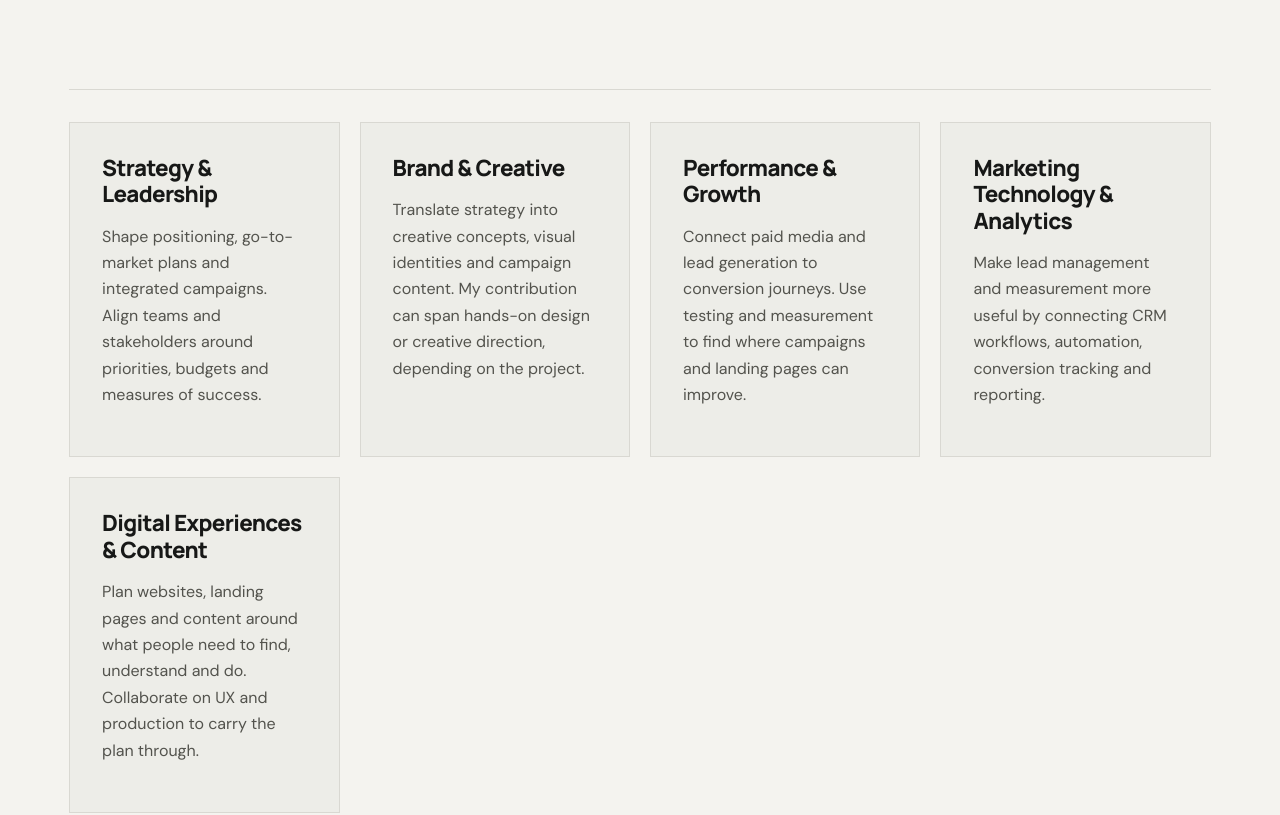
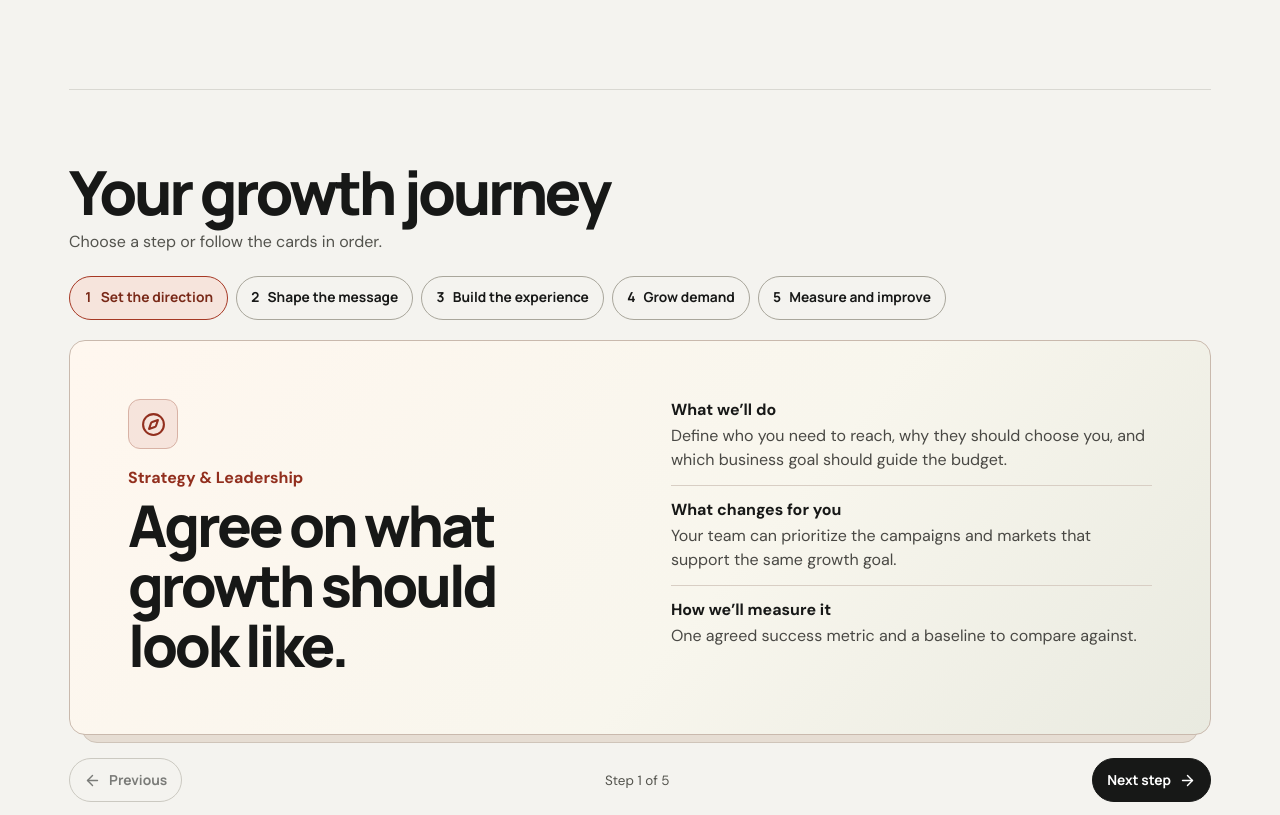
Before and after one commit to hhishamilyas/portfolio, a Next.js app: page /expertise in a window 1280 px wide. Shown: the part 520-1335 px from the top of the page. Built offline with nearby package versions, Linux system fonts and the light colour scheme.

Commit message:
Build a guided business growth journey for Expertise

```diff
--- /dev/null
+++ b/app/expertise/ExpertiseJourney.tsx
@@ -0,0 +1,103 @@
+'use client';
+
+import { useState } from 'react';
+import { ArrowLeft, ArrowRight, BarChart3, Compass, Layers3, MousePointer2, Palette, RotateCcw } from 'lucide-react';
+import { services } from './services';
+import styles from './journey.module.css';
+
+const [strategy, creative, growth, analytics, digital] = services;
+
+const steps = [
+  {
+    service: strategy, label: 'Set the direction', icon: Compass,
+    title: 'Agree on what growth should look like.',
+    work: 'Define who you need to reach, why they should choose you, and which business goal should guide the budget.',
+    impact: 'Your team can prioritize the campaigns and markets that support the same growth goal.',
+    measure: 'One agreed success metric and a baseline to compare against.',
+  },
+  {
+    service: creative, label: 'Shape the message', icon: Palette,
+    title: 'Give customers a reason to choose you.',
+    work: 'Turn your positioning into campaign concepts, visual direction, and messaging that answers what customers care about.',
+    impact: 'Prospects get a clearer, more consistent reason to act across ads, content, and sales conversations.',
+    measure: 'Which messages generate the most relevant enquiries.',
+  },
+  {
+    service: digital, label: 'Build the experience', icon: Layers3,
+    title: 'Make the next step easy to take.',
+    work: 'Match the landing page to the campaign, simplify the form or booking flow, and clarify what happens after an enquiry.',
+    impact: 'Interested visitors can move from the ad to the action without getting lost or repeating information.',
+    measure: 'Where visitors drop off and how many complete the key action.',
+  },
+  {
+    service: growth, label: 'Grow demand', icon: MousePointer2,
+    title: 'Find what brings in the right customers.',
+    work: 'Test audiences, offers, and creative in paid campaigns. Compare what each combination brings in before moving spend.',
+    impact: 'Budget decisions can reflect lead quality and customer acquisition, alongside the cost of generating interest.',
+    measure: 'Cost per qualified lead and the share that progress to a consultation or sale.',
+  },
+  {
+    service: analytics, label: 'Measure and improve', icon: BarChart3,
+    title: 'Follow the results through to the business.',
+    work: 'Connect campaign tracking with CRM stages and reporting, so marketing and sales can trace what happened after each enquiry.',
+    impact: 'Teams can see which campaigns produce useful opportunities and where follow-up or conversion needs attention.',
+    measure: 'Lead-to-sale conversion and pipeline attributed to each source.',
+  },
+];
+
+export default function ExpertiseJourney() {
+  const [active, setActive] = useState(0);
+  const step = steps[active];
+  const Icon = step.icon;
+  const isLast = active === steps.length - 1;
+
+  return (
+    <section className={styles.journey} aria-labelledby="journey-heading">
+      <div className={styles.intro}>
+        <h2 id="journey-heading">Your growth journey</h2>
+        <p>Choose a step or follow the cards in order.</p>
+      </div>
+
+      <ol className={styles.steps} aria-label="Journey steps">
+        {steps.map(({ label }, index) => (
+          <li key={label}>
+            <button
+              type="button"
+              aria-current={index === active ? 'step' : undefined}
+              aria-controls="journey-card"
+              onClick={() => setActive(index)}
+            >
+              <span className={styles.stepNumber} aria-hidden="true">{index + 1}</span>
+              {label}
+            </button>
+          </li>
+        ))}
+      </ol>
+
+      <div className={styles.deck} id="journey-card">
+        <article className={styles.card} key={active}>
+          <header className={styles.cardHeader}>
+            <span className={styles.icon}><Icon size={25} aria-hidden="true" /></span>
+            <p>{step.service.name}</p>
+            <h3>{step.title}</h3>
+          </header>
+          <dl className={styles.outcomes}>
+            <div><dt>What we’ll do</dt><dd>{step.work}</dd></div>
+            <div><dt>What changes for you</dt><dd>{step.impact}</dd></div>
+            <div><dt>How we’ll measure it</dt><dd>{step.measure}</dd></div>
+          </dl>
+        </article>
+      </div>
+
+      <div className={styles.controls}>
+        <button type="button" onClick={() => setActive(index => Math.max(0, index - 1))} disabled={active === 0}>
+          <ArrowLeft size={17} aria-hidden="true" /> Previous
+        </button>
+        <span className={styles.progress} aria-live="polite" aria-atomic="true">Step {active + 1} of {steps.length}<span className={styles.srOnly}>: {step.label}</span></span>
+        <button className={styles.next} type="button" onClick={() => setActive(index => (index + 1) % steps.length)}>
+          {isLast ? <>Start again <RotateCcw size={17} aria-hidden="true" /></> : <>Next step <ArrowRight size={17} aria-hidden="true" /></>}
+        </button>
+      </div>
+    </section>
+  );
+}
--- /dev/null
+++ b/app/expertise/journey.module.css
@@ -0,0 +1,67 @@
+.journey { padding-block: clamp(32px, 6vw, 72px); }
+.intro h2 { margin: 0 0 8px; font: 800 clamp(2rem, 5vw, 3.8rem)/1 Manrope, sans-serif; letter-spacing: -.055em; }
+.intro p { color: #53534d; margin: 0 0 24px; }
+.steps { display: flex; flex-wrap: wrap; gap: 8px; list-style: none; padding: 0; margin: 0 0 20px; }
+.steps button, .controls button {
+  display: inline-flex;
+  align-items: center;
+  gap: 8px;
+  min-height: 44px;
+  padding: 8px 14px;
+  border: 1px solid #a9a69b;
+  border-radius: 24px;
+  background: var(--paper);
+  color: var(--ink);
+  font: 700 .86rem/1.2 Manrope, sans-serif;
+  cursor: pointer;
+}
+.steps button:hover, .controls button:not(:disabled):hover { border-color: #a63824; }
+.steps button[aria-current] { background: #f6e4dc; border-color: #a63824; color: #792918; }
+.stepNumber { font-variant-numeric: tabular-nums; }
+
+.deck { position: relative; isolation: isolate; }
+.deck::after {
+  content: '';
+  position: absolute;
+  inset: 10px 12px -9px;
+  z-index: -1;
+  background: #e6ddd3;
+  border: 1px solid #cfc4b9;
+  border-radius: 16px;
+}
+.card {
+  display: grid;
+  grid-template-columns: minmax(0, 1fr) minmax(0, 1fr);
+  gap: clamp(24px, 5vw, 62px);
+  padding: clamp(20px, 5vw, 58px);
+  border: 1px solid #c9b9ad;
+  border-radius: 16px;
+  background: linear-gradient(130deg, #fff7ef, #f8f6ed 58%, #e9eae0);
+}
+.icon { display: grid; place-items: center; width: 50px; height: 50px; color: #922f1e; background: #f6e4dc; border: 1px solid #d8b2a5; border-radius: 12px; }
+.cardHeader p { margin-block: 18px 8px; color: #922f1e; font-weight: 800; }
+.cardHeader h3 { margin: 0; max-width: 16ch; font: 800 clamp(1.8rem, 4.5vw, 3.75rem)/1.04 Manrope, sans-serif; letter-spacing: -.055em; }
+.outcomes { margin: 0; }
+.outcomes > div { padding: 13px 0; border-bottom: 1px solid #d8cec4; }
+.outcomes > div:first-child { padding-top: 0; }
+.outcomes > div:last-child { border-bottom: 0; padding-bottom: 0; }
+.outcomes dt { font-weight: 800; }
+.outcomes dd { margin: 4px 0 0; color: #494844; line-height: 1.5; }
+
+.controls { display: flex; justify-content: space-between; flex-wrap: wrap; align-items: center; gap: 8px; margin-top: 24px; }
+.controls button:disabled { opacity: .55; cursor: default; }
+.controls .next { background: var(--ink); color: white; border-color: var(--ink); }
+.controls .next:hover { background: #922f1e; }
+.progress { color: #53534d; font-size: .84rem; font-variant-numeric: tabular-nums; }
+.srOnly { position: absolute; width: 1px; height: 1px; overflow: hidden; clip-path: inset(50%); white-space: nowrap; }
+
+@media (prefers-reduced-motion: no-preference) {
+  .card { animation: step-in .38s cubic-bezier(.2, .65, .3, 1) both; }
+  @keyframes step-in {
+    from { opacity: .15; transform: translate(12px, 8px) scale(.985); }
+    to { opacity: 1; transform: translate(0) scale(1); }
+  }
+}
+@media (max-width: 720px) {
+  .card { grid-template-columns: minmax(0, 1fr); }
+}
--- a/app/expertise/page.tsx
+++ b/app/expertise/page.tsx
@@ -2,7 +2,7 @@ import type { Metadata } from 'next';
 import Link from 'next/link';
 import Landing from '../_components/Landing';
 import styles from '../_components/landing.module.css';
-import { services } from './services';
+import ExpertiseJourney from './ExpertiseJourney';
 
 export const metadata: Metadata = {
   title: 'Expertise | Hisham Ilyas',
@@ -12,11 +12,7 @@ export const metadata: Metadata = {
 export default function ExpertisePage() {
   return (
     <Landing label="EXPERTISE" title="Marketing expertise" intro="I bring five disciplines together, from defining the brief to reviewing what the work achieved.">
-      <div className={styles.grid}>
-        {services.map(service => (
-          <section className={styles.card} key={service.num}><h2>{service.name}</h2><p>{service.desc}</p></section>
-        ))}
-      </div>
+      <ExpertiseJourney />
       <div className={styles.actions}>
         <Link className={styles.action} href="/work">See the work</Link>
         <Link className="text-link" href="/connect">Discuss a project</Link>
```
